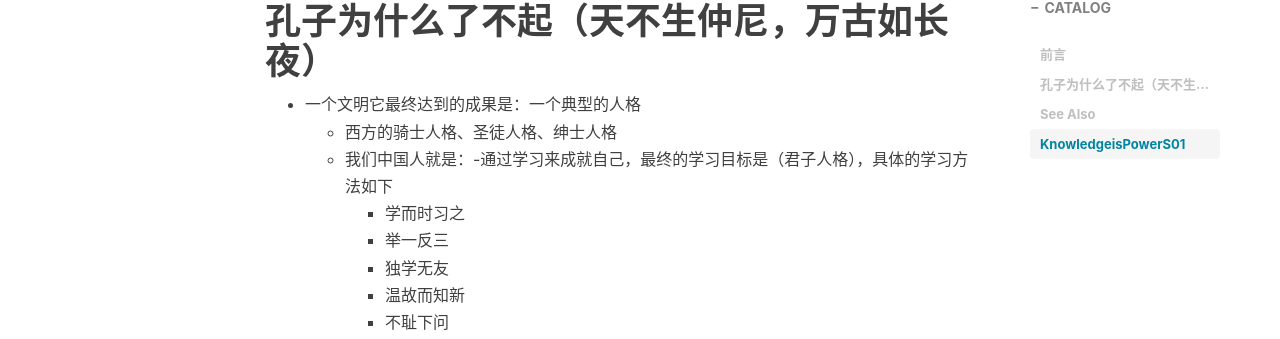
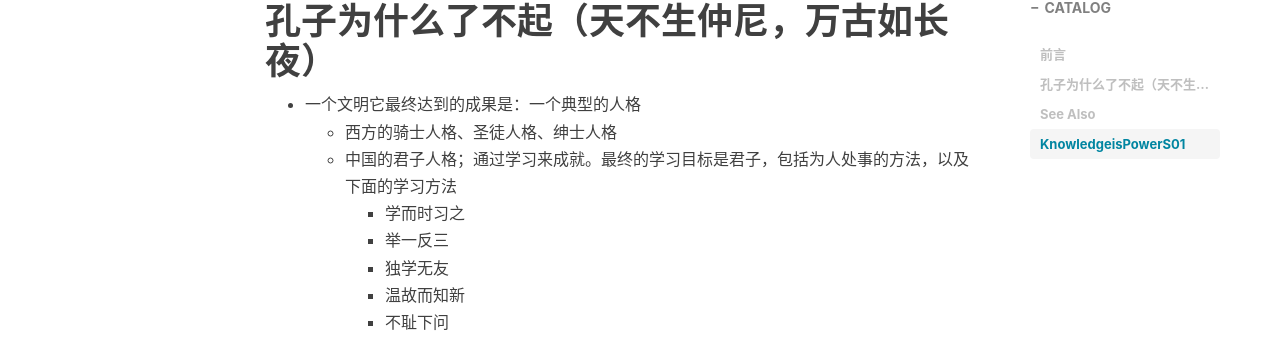
Before and after one commit to pua1203/pua1203.github.io, a Jekyll site: the page built from _posts/Knowledge_is_power/2018-10-13-Why_do_you_still_read_the_Analects_of_Confucius_today.md, in a window 1280 px wide. Shown: the part 687-1026 px from the top of the page. Built offline with Jekyll 4.4.1, drawn with Linux system fonts in a browser that asks for light colours; nearby versions of some CDN libraries; comment, search, counter and statistics services are not loaded.

Commit message:
通过学习来成就自己，最终的学习目标是（君子人格）' “

```diff
--- a/_posts/Knowledge_is_power/2018-10-13-Why_do_you_still_read_the_Analects_of_Confucius_today.md
+++ b/_posts/Knowledge_is_power/2018-10-13-Why_do_you_still_read_the_Analects_of_Confucius_today.md
@@ -27,7 +27,7 @@ subtitle: 今天为什么还要读《论语》
 
 * 一个文明它最终达到的成果是：一个典型的人格
   * 西方的骑士人格、圣徒人格、绅士人格
-  * 我们中国人就是：-通过学习来成就自己，最终的学习目标是（君子人格），具体的学习方法如下
+  * 中国的君子人格；通过学习来成就。最终的学习目标是君子，包括为人处事的方法，以及下面的学习方法
     * 学而时习之
     * 举一反三
     * 独学无友
```
